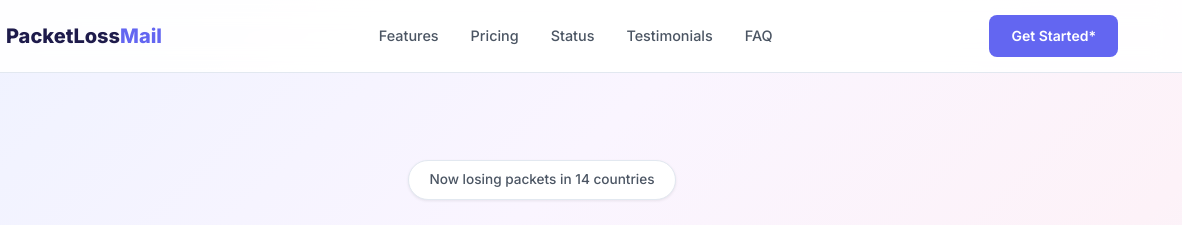
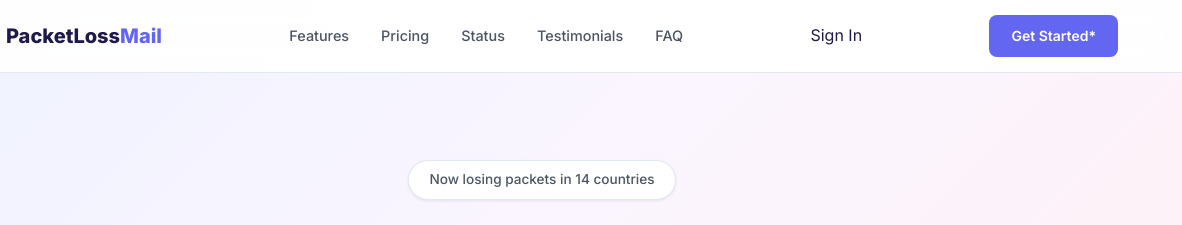
Before and after one commit to packetlossmail/packetlossmail, a plain HTML site: page index.html in a window 1280 px wide. Shown: the top 225 px of the page, 98-1280 px from the left. Drawn offline with Linux system fonts and the light colour scheme.

Commit message:
Update index.html

```diff
--- a/index.html
+++ b/index.html
@@ -27,6 +27,7 @@
                 <a href="#testimonials">Testimonials</a>
                 <a href="#faq">FAQ</a>
             </div>
+            <a href="https://mail.packetlossmail.com" class="nav-signin">Sign In</a>
             <a href="#pricing" class="btn btn-sm">Get Started*</a>
             <button class="mobile-menu-btn" aria-label="Toggle menu">
                 <span></span><span></span><span></span>
```
